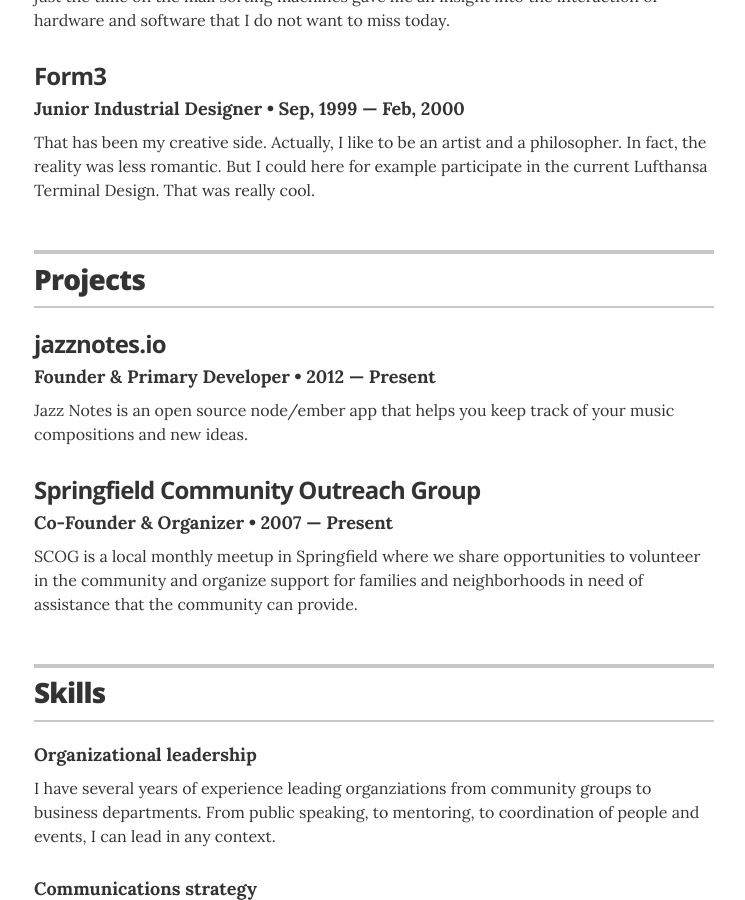
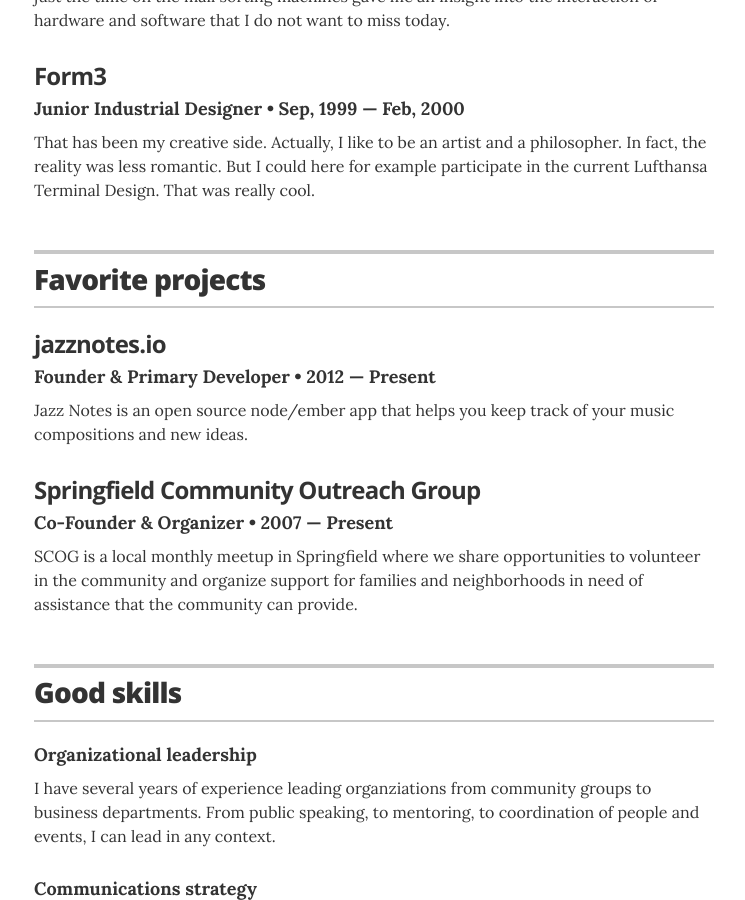
Before and after one commit to borishager/borishager.github.io, a Jekyll site: the page built from index.html, in a window 1280 px wide and 900 px high, scrolled down 1344 px. Shown: the whole window, without its empty margins (266-1011 px from the left). Built offline with Jekyll 4.4.1, drawn with Linux system fonts in a browser that asks for light colours; some of the changed text lies outside the part shown.

Commit message:
Update resume.html

```diff
--- a/_layouts/resume.html
+++ b/_layouts/resume.html
@@ -66,7 +66,7 @@
       <!-- begin Projects -->
       <section class="content-section">
         <header class="section-header">
-          <h2>Projects</h2>
+          <h2>Favorite projects</h2>
         </header>
 
         {% for project in site.data.projects %}
@@ -87,7 +87,7 @@
       <section class="content-section">
 
         <header class="section-header">
-          <h2>Skills</h2>
+          <h2>Good skills</h2>
         </header>
         {% for skill in site.data.skills %}
         <div class="resume-item">
```
Also changed, not shown: other parts of _layouts/resume.html (+1 -1 lines).
